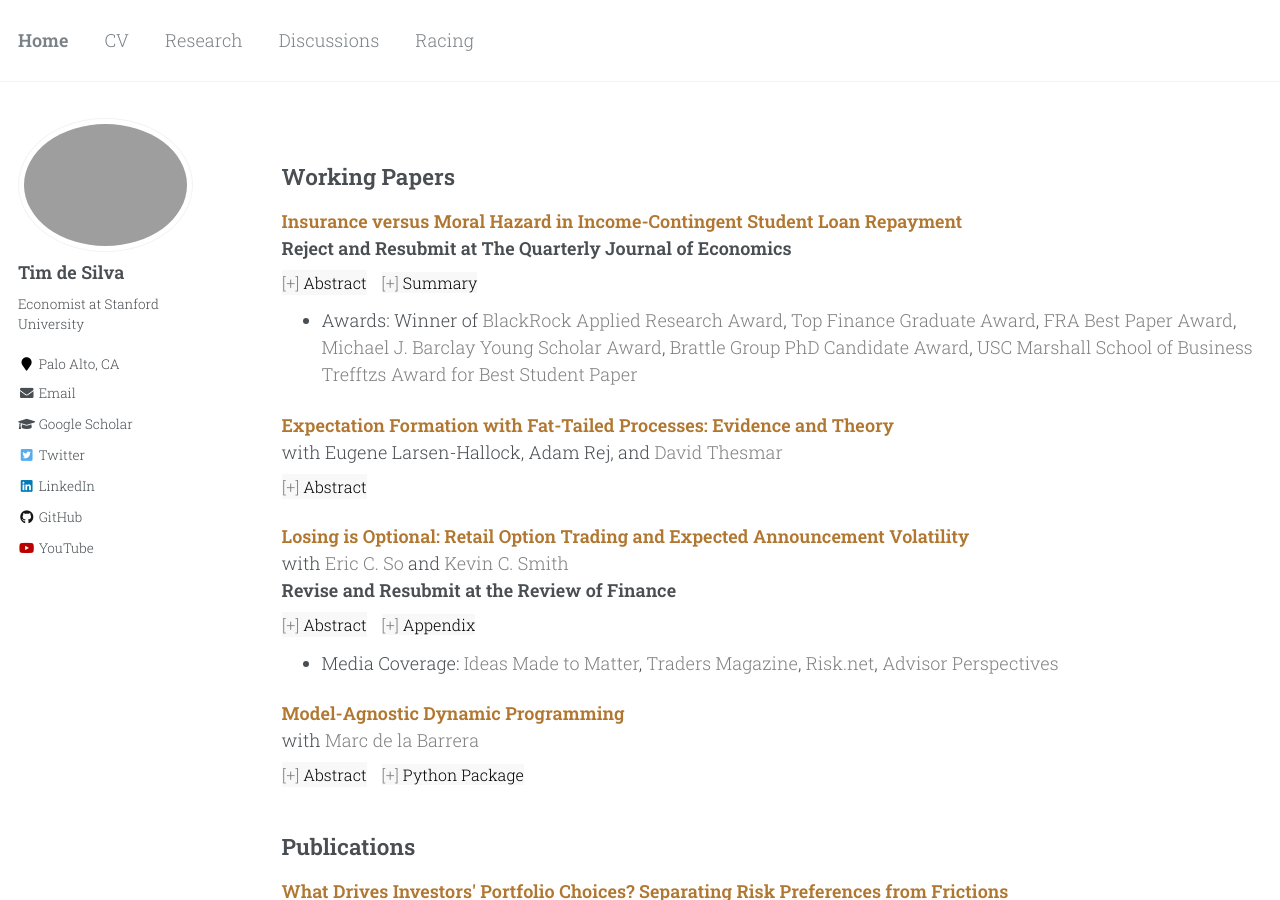
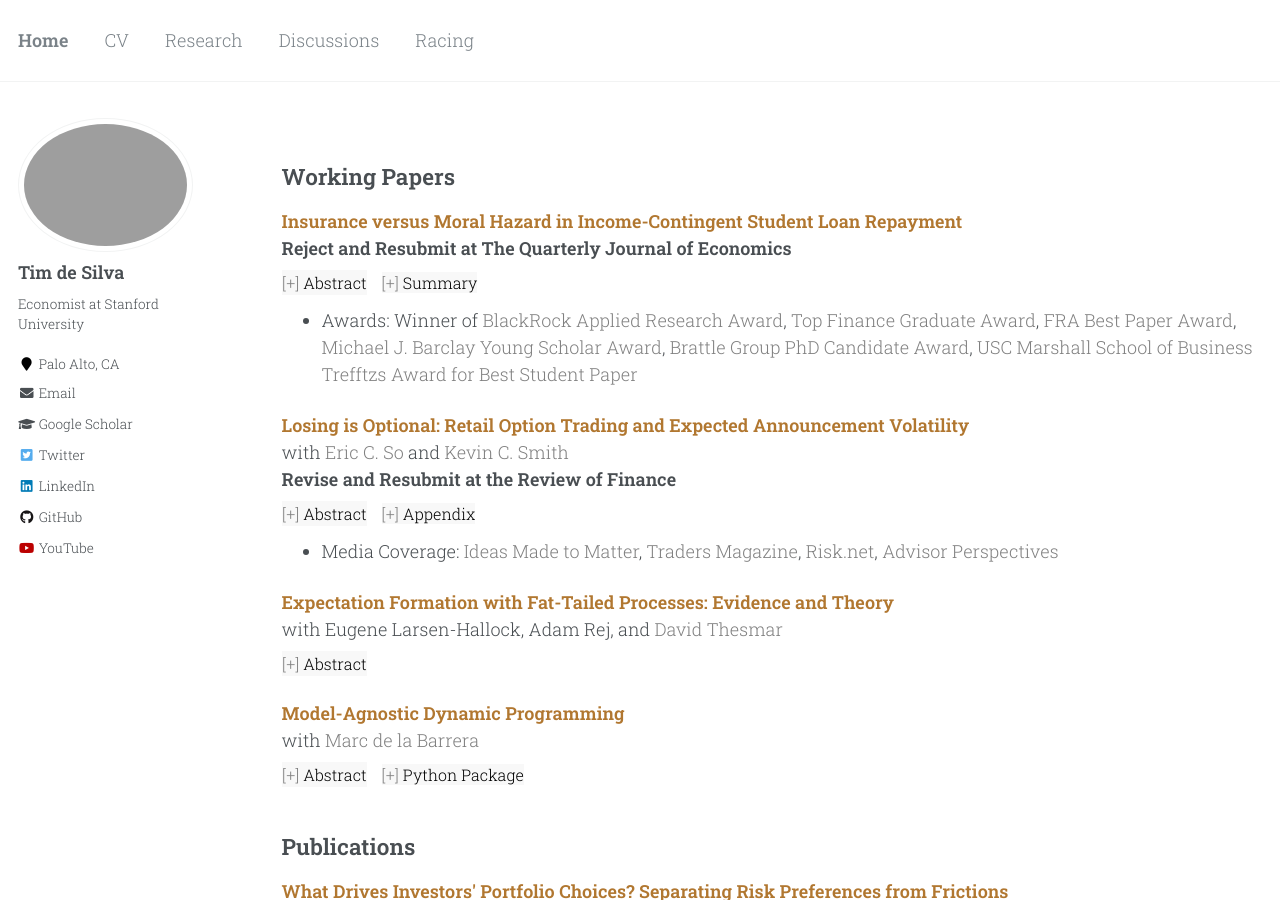
Before and after one commit to timhdesilva/timhdesilva.github.io, a Jekyll site: the page built from _pages/research.html, in a window 1280 px wide and 900 px high. Built offline with Jekyll 4.4.1, drawn with Linux system fonts in a browser that asks for light colours.

Commit message:
update research

```diff
--- a/_pages/research.html
+++ b/_pages/research.html
@@ -73,16 +73,6 @@ author_profile: true
 </div>
 
 <p>
-  <a style="text-decoration:none; color:rgb(177, 119, 48); font-weight:bold" href="http://timhdesilva.github.io/files/papers/fat_tails.pdf">Expectation Formation with Fat-Tailed Processes: Evidence and Theory</a>
-  <br>with Eugene Larsen-Hallock, Adam Rej, </a> and <a style="text-decoration:none; color:gray" href="https://sites.google.com/site/dthesmar/">David Thesmar</a>
-  <br>
-    <button class="abstract-button" data-target="fat_tails" style="margin-top:8px; margin-right: 10px;">Abstract</button>
-</p>
-<div id="fat_tails" class="abstract-content">
-  This paper studies expectations formation when the underlying process has fat tails. Using a large sample of firm sales growth expectations, we document three facts: (i) the relationship between forecast revisions and future forecast errors is strongly non-linear, (ii) the distribution of sales growth has fat tails, and (iii) extreme values of sales growth tend to mean-revert. We formally show that these three facts are consistent with a model in which the underlying process is non-Gaussian, but forecasters fail to recognize this fully. We estimate this model and show it quantitatively explains our three facts. Finally, we show the model is consistent with evidence from an online forecasting experiment where the underlying process is non-Gaussian and the non-linearity in the momentum of stock returns.
-</div>
-
-<p>
     <a style="text-decoration:none; color:rgb(177, 119, 48); font-weight:bold" href="http://timhdesilva.github.io/files/papers/losing_optional.pdf">Losing is Optional: Retail Option Trading and Expected Announcement Volatility</a>
     <br>with <a style="text-decoration:none; color:gray" href="https://mitmgmtfaculty.mit.edu/eso/">Eric C. So</a> and <a style="text-decoration:none; color:gray" href="https://ksmith142.github.io/">Kevin C. Smith</a>
     <br><strong>Revise and Resubmit at the Review of Finance</strong>
@@ -95,6 +85,16 @@ author_profile: true
 </p>
 <div id="losing" class="abstract-content">
   We document the growth of retail options trading and provide evidence that retail investors are drawn to options by anticipated spikes in volatility. Retail investors purchase options in a concentrated fashion before earnings announcements, particularly those with greater expected abnormal volatility. Comparing across asset markets, we also find retail investors disproportionately trade options over stocks as anticipated announcement volatility increases. In doing so, retail investors display a trio of wealth-depleting behaviors: they overpay for options relative to realized volatility, incur enormous bid-ask spreads, and sluggishly respond to announcements. These translate to retail losses of 5-to-9% on average, and 10-to-14% for high expected volatility announcements.
+</div>
+
+<p>
+  <a style="text-decoration:none; color:rgb(177, 119, 48); font-weight:bold" href="http://timhdesilva.github.io/files/papers/fat_tails.pdf">Expectation Formation with Fat-Tailed Processes: Evidence and Theory</a>
+  <br>with Eugene Larsen-Hallock, Adam Rej, </a> and <a style="text-decoration:none; color:gray" href="https://sites.google.com/site/dthesmar/">David Thesmar</a>
+  <br>
+    <button class="abstract-button" data-target="fat_tails" style="margin-top:8px; margin-right: 10px;">Abstract</button>
+</p>
+<div id="fat_tails" class="abstract-content">
+  This paper studies expectations formation when the underlying process has fat tails. Using a large sample of firm sales growth expectations, we document three facts: (i) the relationship between forecast revisions and future forecast errors is strongly non-linear, (ii) the distribution of sales growth has fat tails, and (iii) extreme values of sales growth tend to mean-revert. We formally show that these three facts are consistent with a model in which the underlying process is non-Gaussian, but forecasters fail to recognize this fully. We estimate this model and show it quantitatively explains our three facts. Finally, we show the model is consistent with evidence from an online forecasting experiment where the underlying process is non-Gaussian and the non-linearity in the momentum of stock returns.
 </div>
 
 <p>
```
